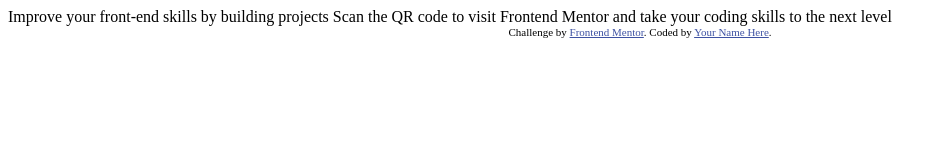
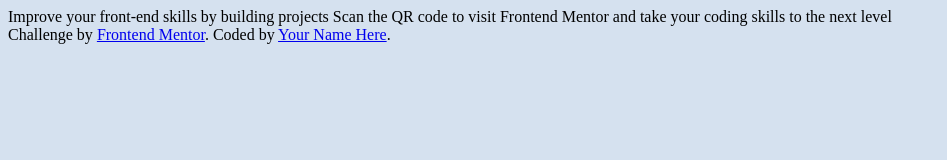
Before and after one commit to cha-verde/qr-code-component, a plain HTML site: page index.html in a window 1280 px wide. Shown: the whole page, without its empty margins (0-947 px from the left). Drawn offline with Linux system fonts and the light colour scheme.

Commit message:
Change background color

```diff
--- a/index.html
+++ b/index.html
@@ -8,11 +8,8 @@
 
   <title>Frontend Mentor | QR code component</title>
 
-  <!-- Feel free to remove these styles or customise in your own stylesheet 👍 -->
-  <style>
-    .attribution { font-size: 11px; text-align: center; }
-    .attribution a { color: hsl(228, 45%, 44%); }
-  </style>
+  <link rel="stylesheet" href="./style.css">
+
 </head>
 <body>
 
--- /dev/null
+++ b/style.css
@@ -0,0 +1,3 @@
+body{
+    background-color: #D5E1EF;
+}
```
